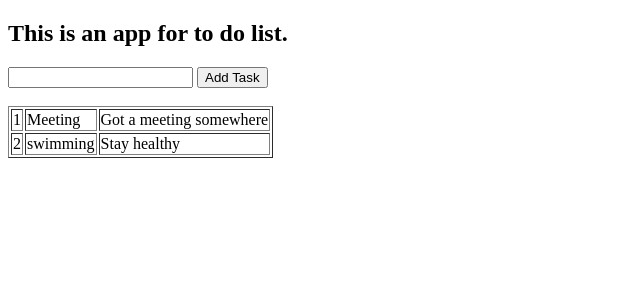
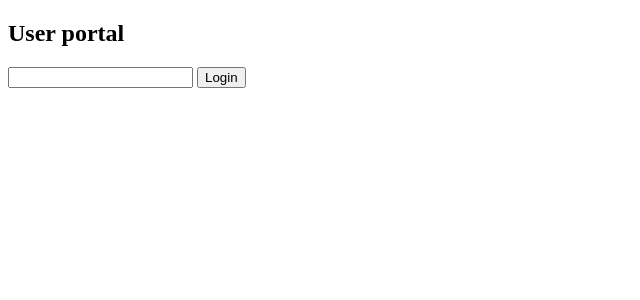
Before and after one commit to shaus019/virtaulization, a PHP site: page / in a window 1280 px wide. Shown: the top 300 px of the page, without its empty margins (0-640 px from the left). Run offline with PHP 8.4, Linux system fonts and the light colour scheme; data comes from the database, SQL or seed files in the repository.

Commit message:
individual lists

```diff
--- a/public/user/index.php
+++ b/public/user/index.php
@@ -1,44 +1,16 @@
 <!DOCTYPE html>
 <html>
 	<head>
-		<title> To do list app </title>
+		<title> Todo list user portal </title>
 	</head>
     <body>
         <div class="heading">
-        <h2>This is an app for to do list.</h2>
+        <h2>User portal</h2>
         </div>
 
-        <form method = "POST" action="index.php">
-            <input type = "text" name = "task" class = "task_input">
-            <button type = "submit" class = "task_btn" name = "submit"> Add Task </button>
+        <form method = "POST" action="list.php">
+            <input type = "text" name = "username" class = "login_data">
+            <button type = "submit" name = "submit" class = "login_data"> Login </button>
         </form>
-        <?php
-
-        $db_host   = '192.168.33.20';
-        $db_name   = 'todo';
-        $db_user   = 'webuser';
-        $db_passwd = 'insecure_db_pw';
-
-        $pdo_dsn = "mysql:host=$db_host;dbname=$db_name";
-
-        try {
-            $conn = new PDO($pdo_dsn, $db_user, $db_passwd);
-
-            // set the PDO error mode to exception
-            $conn->setAttribute(PDO::ATTR_ERRMODE, PDO::ERRMODE_EXCEPTION);
-
-          } catch(PDOException $e) {
-            echo "Connection failed: " . $e->getMessage();
-          }
-
-        $q = $conn->query("SELECT * FROM todo_item");
-
-        echo "<br><table border>";
-        while($row = $q->fetch()){
-            echo "<tr><td>".$row["list_id"]."</td><td>".$row["task_name"]."</td><td>".$row["task_details"]."</td></tr>\n";
-        }
-        echo "</table>";
-        ?>
-
 	</body>
 </html>
```
Also changed, not shown: public/user/list.php (added, +61 -0 lines).
